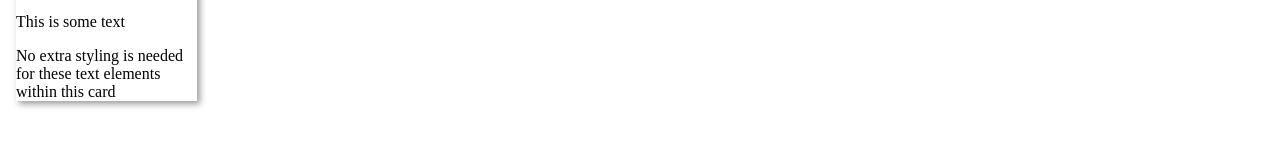
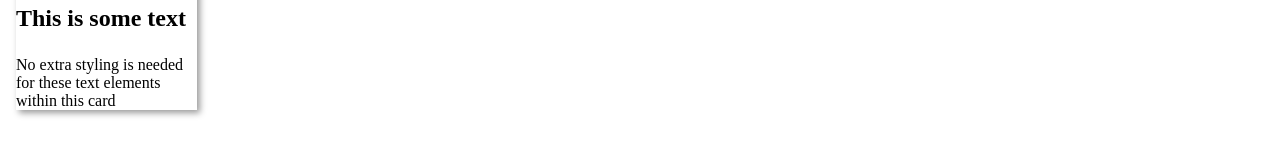
Before and after one commit to karafulgum/05-flex-practice, a website: page public/index.html in a window 1280 px wide. Shown: the part 531-686 px from the top of the page. Drawn offline with nearby package versions, Linux system fonts and the light colour scheme; files that its build step writes are made by us from their sources.

Commit message:
Card styling

```diff
--- a/public/index.html
+++ b/public/index.html
@@ -38,15 +38,15 @@
   </section>
 
   <section class="main">
-    <div class="main__container">
+    <div class="container">
       <div class="grid">
-        <div class="grid__card">
+        <div class="card">
           <div class="card__image">
-            <img src="http://placecera.com/100/100" alt="Michael Cera">
+            <img src="http://placecera.com/200/200" alt="Michael Cera">
           </div>
           <div class="card__text">
-            <p class="card__text-title">This is some text</p>
-            <p class="card__text-info">No extra styling is needed for these text elements within this card</p>
+            <p class="card__title">This is some text</p>
+            <p class="card__info">No extra styling is needed for these text elements within this card</p>
           </div>
         </div>
       </div>
--- a/styles/_main.scss
+++ /dev/null
@@ -1,12 +0,0 @@
-.main__container {
-  margin: 0 auto;
-}
-
-.grid {
-  width: calc(100% / 6 - 1rem - 1rem);
-  margin: 1rem;
-
-  &__card {
-    box-shadow: 0.2rem 0.2rem 0.4rem rgba(0, 0, 0, 0.4);
-  }
-}
--- a/styles/app.scss
+++ b/styles/app.scss
@@ -9,6 +9,6 @@ $fa-font-path: '//netdna.bootstrapcdn.com/font-awesome/4.3.0/fonts';
 @import 'font-awesome/scss/font-awesome';
 @import 'box-sizing';
 @import 'reset';
-@import 'navbar';
-@import 'hero';
-@import 'main';
+@import 'components/navbar';
+@import 'components/hero';
+@import 'components/main';
--- a/styles/_hero.scss
+++ b/styles/components/hero.scss
@@ -14,6 +14,7 @@
 }
 
 .absolute {
+  position: relative;
   width: 100%;
   padding: 5rem;
   background: $c-absolute;
@@ -26,6 +27,5 @@
     transform: translate(-50%, 0);
     color: $c-white;
     font-weight: bold;
-    text-align: center;
   }
 }
--- /dev/null
+++ b/styles/components/main.scss
@@ -0,0 +1,18 @@
+.container {
+  margin: 0 auto;
+}
+
+.grid {
+  width: calc(100% / 6 - 1rem - 1rem);
+  margin: 1rem;
+}
+
+.card {
+  box-shadow: 0.2rem 0.2rem 0.4rem rgba(0, 0, 0, 0.4);
+
+  &__title {
+    margin-top: 0.5rem;
+    font-size: 1.5rem;
+    font-weight: bold;
+  }
+}
```
Also changed, not shown: styles/components/navbar.scss (renamed from styles/_navbar.scss).
